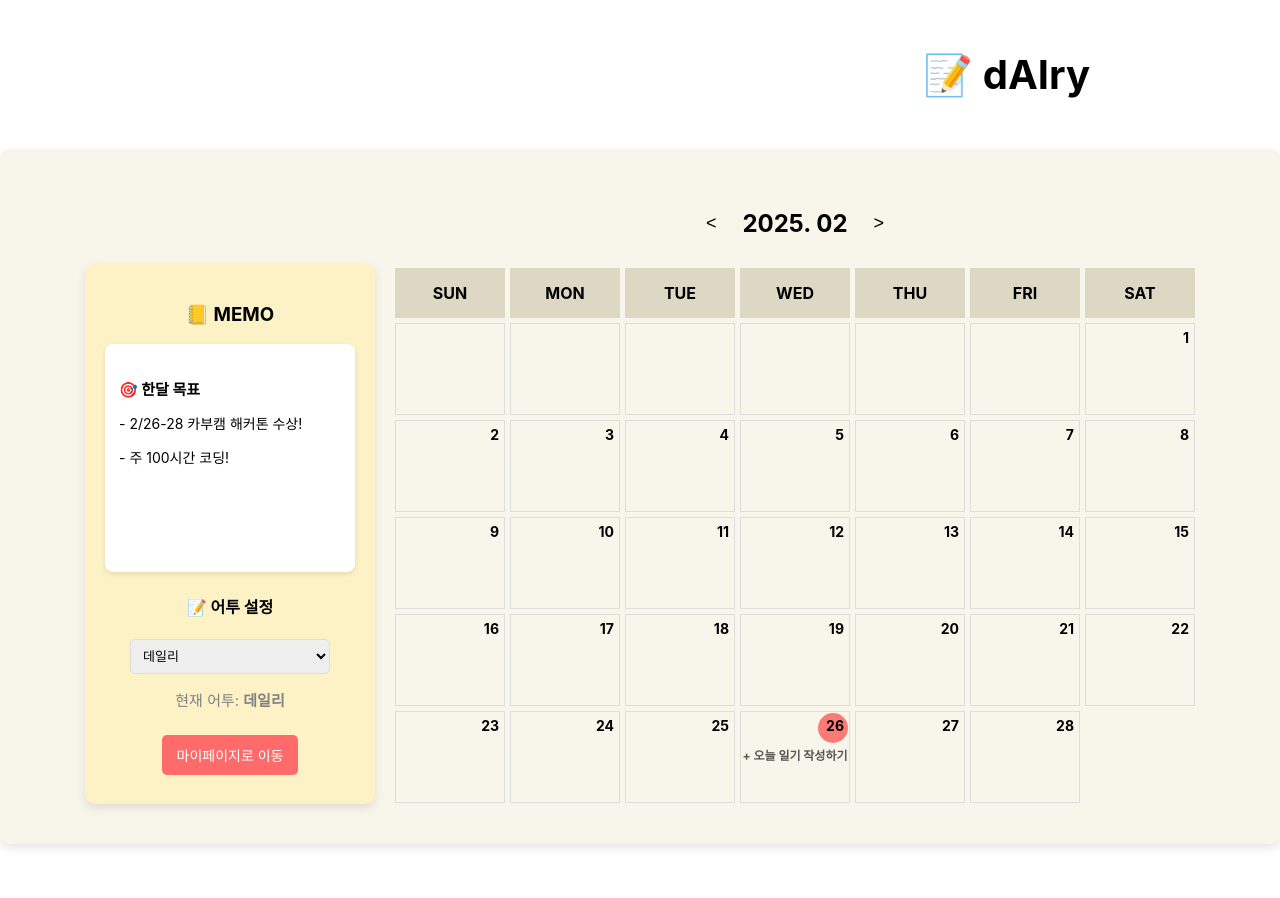
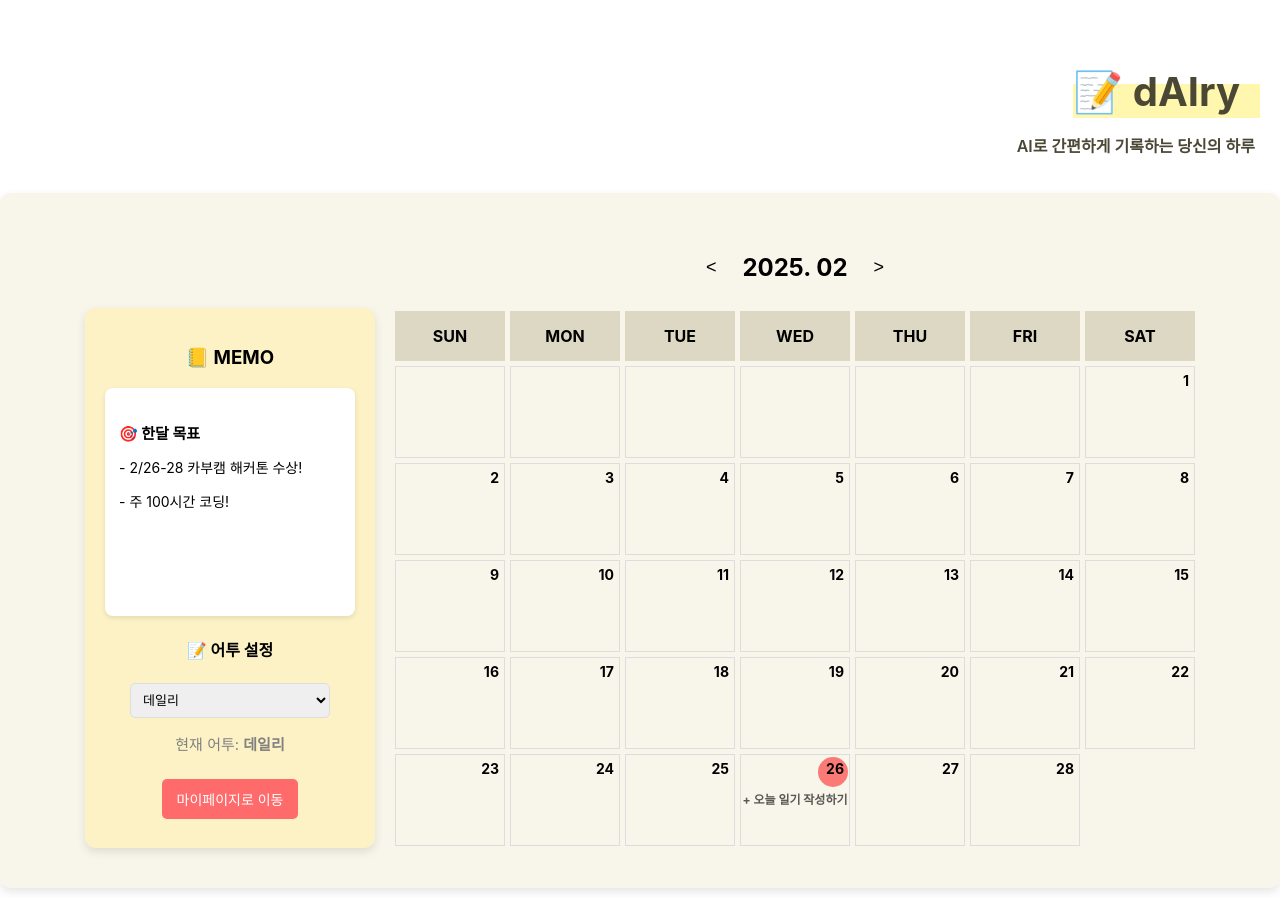
Before and after one commit to dairy-hackerton/dairy-hackerton-fe, a React (Create React App) app in the folder dairy-fe/: page / in a window 1280 px wide. Built offline with nearby package versions, Linux system fonts and the light colour scheme; no server answers.

Commit message:
style: UI 디자인 개선 및 css 수정

```diff
--- a/dairy-fe/src/pages/Home.js
+++ b/dairy-fe/src/pages/Home.js
@@ -6,7 +6,12 @@ import Calendar from "../components/Calendar";
 function Home() {
   return (
   <div>
-    <h1 className="title">📝 dAIry</h1>
+    <div class="title-container">
+      <div className="title-wrapper">
+        <h1 class="title">📝 dAIry</h1>
+        <p className="summary">AI로 간편하게 기록하는 당신의 하루</p>
+      </div>
+    </div>
     <Calendar />
   </div>
   );
--- a/dairy-fe/src/styles/Calendar.css
+++ b/dairy-fe/src/styles/Calendar.css
@@ -8,7 +8,7 @@
   align-items: flex-start;
   gap: 20px;
   max-width: 1200px;
-  margin: 40px auto;
+  margin: 10px auto;
   text-align: center;
   background-color: #f8f5eb;
   padding: 40px;
@@ -18,7 +18,6 @@
 /* 메모장 스타일 */
 .memo-section {
   margin-top: 75px;
-
 }
 
 /* 달력 섹션 스타일 */
@@ -146,8 +145,8 @@
   background-color: #FE9C5B;
 }
 .mood-기쁨 {
-  background-color: #EFEC44;
-  color: rgb(125, 119, 119); /* ✅ 밝은 배경일 경우 글자색 변경 */
+  background-color: #f9f50d;
+  color: rgb(49, 54, 9); /* ✅ 밝은 배경일 경우 글자색 변경 */
 }
 .mood-평온 {
   background-color: #9EDF84;
--- a/dairy-fe/src/styles/Home.css
+++ b/dairy-fe/src/styles/Home.css
@@ -1,8 +1,39 @@
+.title-container {
+  width: 100%;
+  max-width: 1200px;
+  margin: 40px auto 5px auto;
+  display: flex;
+  justify-content: flex-end; /* ✅ 우측 정렬 */
+}
+.title-wrapper {
+  display: flex;
+  flex-direction: column; /* 수직 정렬 */
+  align-items: flex-end; /* 우측 정렬 */
+  color: rgb(75, 71, 53);
+}
+.summary{
+  position: relative;
+  font-weight: 600;
+  margin-top: 0px;
+  left: 15px;
+  bottom: 10px;
+}
 .title {
+  font-size: 40px;
+  position: relative;
+  display: inline-block; /* ✅ 텍스트 길이에 맞게 조정 */
+}
+
+/* ✅ 형광펜 효과 */
+.title::before {
+  content: "";
+  position: absolute;
+  top: 70%;
+  left: 0;
   width: 100%;
-  max-width: 900px;
-  margin: 40px auto;
-  font-size: 40px;
-  padding: 10px;
-  text-align: right;
+  height: 0.6em;
+  background-color: rgba(255, 239, 92, 0.5);
+  z-index: -1;
+  transform: translateY(-50%);
+  padding: 5px 10px;
 }
--- a/dairy-fe/src/styles/InputModal.css
+++ b/dairy-fe/src/styles/InputModal.css
@@ -55,7 +55,7 @@
   border-radius: 5px;
   border: 1px solid #ddd;
   font-size: 14px;
-  margin-top: 7px;
+  margin-top: 3px;
 }
 
 /* 태그 컨테이너 */
--- a/dairy-fe/src/styles/ReadModal.css
+++ b/dairy-fe/src/styles/ReadModal.css
@@ -17,7 +17,7 @@
   background-color: #f8f5eb;
   padding: 50px;
   border-radius: 10px;
-  width: 550px;
+  width: 520px;
   text-align: left;
   box-shadow: 0 4px 10px rgba(0, 0, 0, 0.2);
   position: relative;
@@ -25,7 +25,17 @@
 .read-modal-content h3 {
   text-align: right;
   font-weight: bold;
-  margin-bottom: 15px;
+  margin-bottom: 25px;
+  position: relative;
+}
+.read-modal-content h3::after {
+  content: "";
+  position: absolute;
+  bottom: -5px; /* ✅ 글자와의 간격 조정 */
+  right: 0; /* ✅ 우측 정렬 */
+  width: 24%; /* ✅ 밑줄 길이 조정 (전체 글자 길이의 50%) */
+  height: 1.5px; /* ✅ 밑줄 두께 */
+  background-color: #b7a87a; /* ✅ 원하는 색상 */
 }
 /* 일기는 하얀 상자 안에*/
 .diary-box {
@@ -76,6 +86,7 @@
 }
 /* 한국어 일기와 번역본에 공통 적용 */
 .diary-content {
+  margin: 3%;
   font-size: 15px;
   line-height: 1.3; /* ✅ 줄 간격 */
   color: #554b2e; /* ✅ 글씨 색상 */
```
